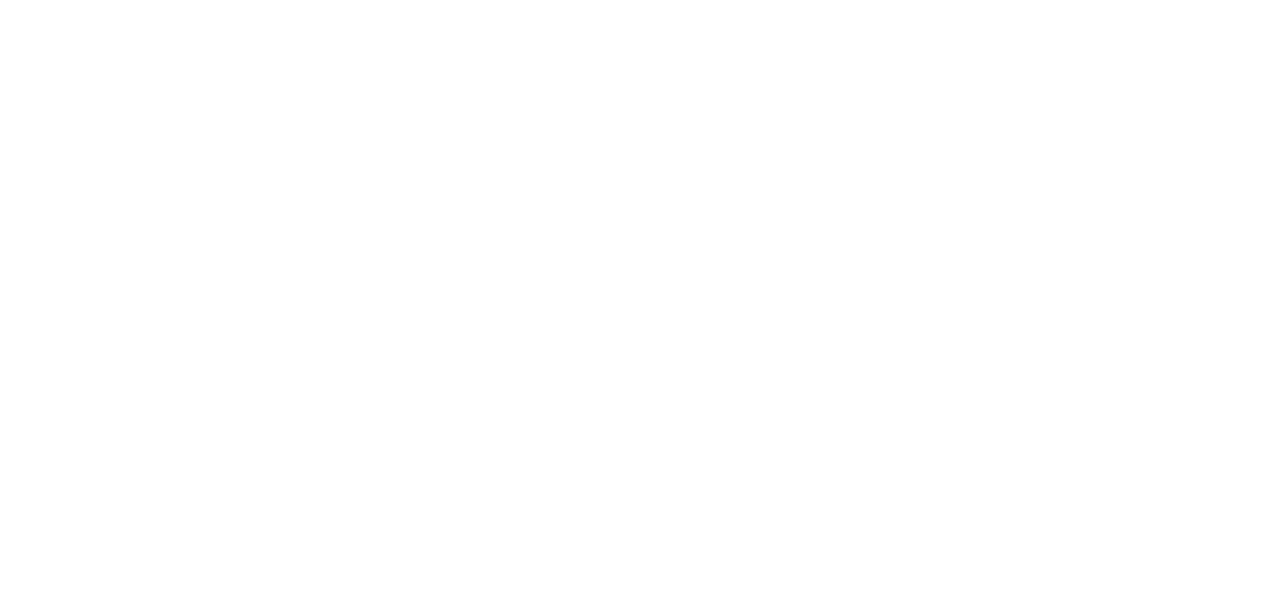
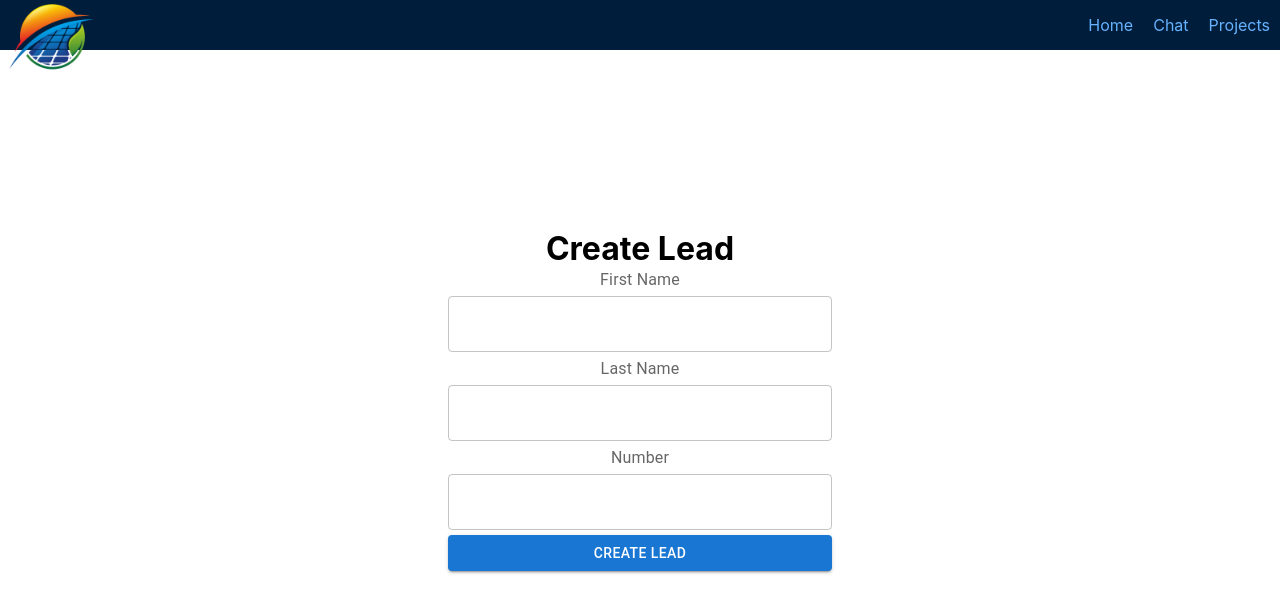
Before and after one commit to AidanGio/Dynamic-Ducks, a React (Create React App) app in the folder frontend/: page /leads/create in a window 1280 px wide. Before the commit this address had no page. Shown: the top 612 px of the page. Built offline with nearby package versions, Linux system fonts and the light colour scheme.

Commit message:
got leads working

```diff
--- a/frontend/src/App.js
+++ b/frontend/src/App.js
@@ -8,6 +8,7 @@
 import OperationsManagerPortal from "./pages/OperationsManagerPortal";
 import TaskManagement from "./pages/TaskManagement";
 import LeadManagement from "./pages/LeadManagement";
+import CreateLeadPage from "./pages/CreateLeadPage";
 import ProjectManagement from "./pages/ProjectManagement";
 import CreateProjectPage from "./pages/CreateProjectPage";
 import ProjectInfo from "./pages/ProjectInfo";
@@ -120,7 +121,9 @@
             }
           />
           <Route path="/leads" element={<LeadManagement auth={auth} />} />
-          <Route path="/leads/edit" element={<EditLeadPage />} />
+          <Route path="/leads/create" element={<CreateLeadPage auth={auth}/>}></Route>
+          <Route path="/leads/:leadId/edit" element={<EditLeadPage />} />
+
           <Route path="/tasks/create" element={<CreateTaskPage />} />
         </Routes>
       </BrowserRouter>
--- /dev/null
+++ b/frontend/src/pages/CreateLeadPage.js
@@ -0,0 +1,87 @@
+import ProjectsLayout from "../layouts/ProjectsLayout";
+import React, { useEffect, useState } from "react";
+import { Navigate } from "react-router-dom";
+
+import {
+    Button,
+    Input,
+    InputLabel,
+    MenuItem,
+    Select,
+    TextField,
+  } from "@mui/material";
+
+const CreateLeadPage = () => {
+    const [FirstName, setFirstName] = useState("");
+    const [LastName, setLastName] = useState("");
+    const [Number, setNumber] = useState("");
+    const [error, setError] = useState("");
+
+    const handleSubmit = async (e) => {
+        const lead = {
+            FirstName,
+            LastName,
+            Number,
+            Status: "Exploring"
+        };
+
+        const response = await fetch("http://localhost:5000/leads", {
+          method: "POST",
+          body: JSON.stringify(lead),
+          headers: {
+            "Content-Type": "application/json",
+          },
+        });
+        window.location.href = "http://localhost:3000/leads";
+
+        const json = await response.json();
+
+        if (!response.ok) {
+          console.log(json.error);
+        }
+        if (response.ok) {
+          setFirstName("");
+          setLastName("");
+          setNumber("");
+          console.log("new lead created");
+          window.location.href = "http://localhost:3000/leads";
+        }
+
+    }
+
+    return(
+        <ProjectsLayout>
+            <h1>Create Lead</h1>
+            <form className="create" onSubmit={handleSubmit}>
+
+            <InputLabel>First Name</InputLabel>
+            <TextField
+            variant={"outlined"}
+            type="text"
+            onChange={(e) => setFirstName(e.target.value)}
+            value={FirstName}
+            />
+
+            <InputLabel>Last Name</InputLabel>
+            <TextField
+            variant={"outlined"}
+            type="text"
+            onChange={(e) => setLastName(e.target.value)}
+            value={LastName}
+            />
+
+            <InputLabel>Number</InputLabel>
+            <TextField
+            variant={"outlined"}
+            type="text"
+            onChange={(e) => setNumber(e.target.value)}
+            value={Number}
+            />
+
+            <Button variant={"contained"} onClick={handleSubmit}>Create Lead</Button>
+            </form>
+        </ProjectsLayout>
+    )
+}
+
+export default CreateLeadPage;
--- a/frontend/src/pages/EditLeadPage.js
+++ b/frontend/src/pages/EditLeadPage.js
@@ -1,12 +1,79 @@
 import React, { useEffect, useState } from "react";
 import { apiInstance } from "../utils/apiInstance";
+import { useParams } from 'react-router-dom';
 import {useLocation} from 'react-router-dom';
+import ProjectsLayout from "../layouts/ProjectsLayout";
+
 
 const EditLeadPage = () => {
-// if lead exists, update lead
-// if not, create new lead
+    const { leadId } = useParams();
+    const [FirstName, setFirstName] = useState("");
+    const [LastName, setLastName] = useState("");
+    const [Number, setNumber] = useState("");
+    const [error, setError] = useState("");
+    const [updatedLead, setUpdatedLead] = useState({});
 
+    const handleFieldChange = (e) => {
+        setUpdatedLead({ ...updatedLead, [e.target.name]: e.target.value });
+    };
 
+    const handleSubmit = async (e) => {
+        e.preventDefault();
+        const response = await fetch('http://localhost:5000/leads/' + leadId, {
+            method: 'PATCH',
+            headers: {
+                'Content-Type': 'application/json'
+            },
+            body: JSON.stringify(updatedLead)
+        });
+        window.location.href = "http://localhost:3000/leads";
+        const json = await response.json();
+        console.log(json);
+        // Handle success or error
+    };
+
+    return (
+        <ProjectsLayout>
+            <h1>Update Lead</h1>
+            <form onSubmit={handleSubmit}>
+
+            <label>First Name</label>
+            <input
+                type="text"
+                name="FirstName"
+                onChange={handleFieldChange}
+                value={updatedLead.FirstName || ''}
+            />
+
+            <label>Last Name</label>
+            <input
+                type="text"
+                name="LastName"
+                onChange={handleFieldChange}
+                value={updatedLead.LastName || ''}
+            />
+
+            <label>Number</label>
+            <input
+                type="text"
+                name="Number"
+                onChange={handleFieldChange}
+                value={updatedLead.Number || ''}
+            />
+
+            <label>Status</label>
+            <select name="Status" value={updatedLead.Status || ''} onChange={handleFieldChange}>
+                    <option value=""></option>
+                    <option value="Exploring">Exploring</option>
+                    <option value="Success">Success</option>
+                    <option value="Failed">Failed</option>
+            </select>
+
+            <button>Update Project</button>
+
+            </form>
+        </ProjectsLayout>
+    )
 
 
 }
--- a/frontend/src/pages/LeadManagement.js
+++ b/frontend/src/pages/LeadManagement.js
@@ -5,6 +5,8 @@
 import "./styles.scss";
 import MainLayout from "../layouts/MainLayout";
 import { Button } from "@mui/material";
+import AddIcon from "@mui/icons-material/Add";
+
 
 function InvitePopup() {
   return (
@@ -45,6 +47,15 @@
 }
 
 function LeadTable({ leads }) {
+
+  const handleClick = async (leadId) => {
+    const response = await fetch('http://localhost:5000/leads/' + leadId, {
+        method: 'DELETE'
+    })
+    window.location.reload()
+    const json = await response.json()
+  }
+
   const deleteLead = () => {
     apiInstance.delete();
   };
@@ -72,15 +83,22 @@
               <td>{lead["FirstName"]}</td>
               <td>{lead["LastName"]}</td>
               <td>{lead["Number"]}</td>
-              <td>{lead["Success"] ? "Success" : "Following Up"}</td>
+              <td>{lead["Status"]}</td>
               <td>
-                <EditButton></EditButton>
+                <div>
+                  <Link to={`/leads/${lead._id}/edit`}><strong>Update</strong></Link>
+              </div>
               </td>
               <td>
                 <InvitePopup></InvitePopup>
               </td>
               <td>
-                <Button color={"warning"}>Delete</Button>
+                <Button
+                  color={"warning"}
+                  onClick={() => handleClick(lead._id)}
+                >
+                  Delete
+                </Button>
               </td>
             </tr>
           );
@@ -93,6 +111,9 @@
 const LeadManagement = ({ auth }) => {
   const [leads, setLeads] = useState([]);
 
+  const navigate = useNavigate();
+
+
   useEffect(() => {
     fetchLeads();
   }, []);
@@ -104,6 +125,12 @@
   return (
     <MainLayout auth={auth}>
       <h1>Lead Management</h1>
+      <Button
+        variant={"contained"}
+        onClick={() => navigate("/leads/create")}
+      >
+        <AddIcon /> Create Lead
+      </Button>
       <LeadTable leads={leads} />
     </MainLayout>
   );
```
Also changed, not shown: 1 other file (tests, documents, lock files or other folders).
